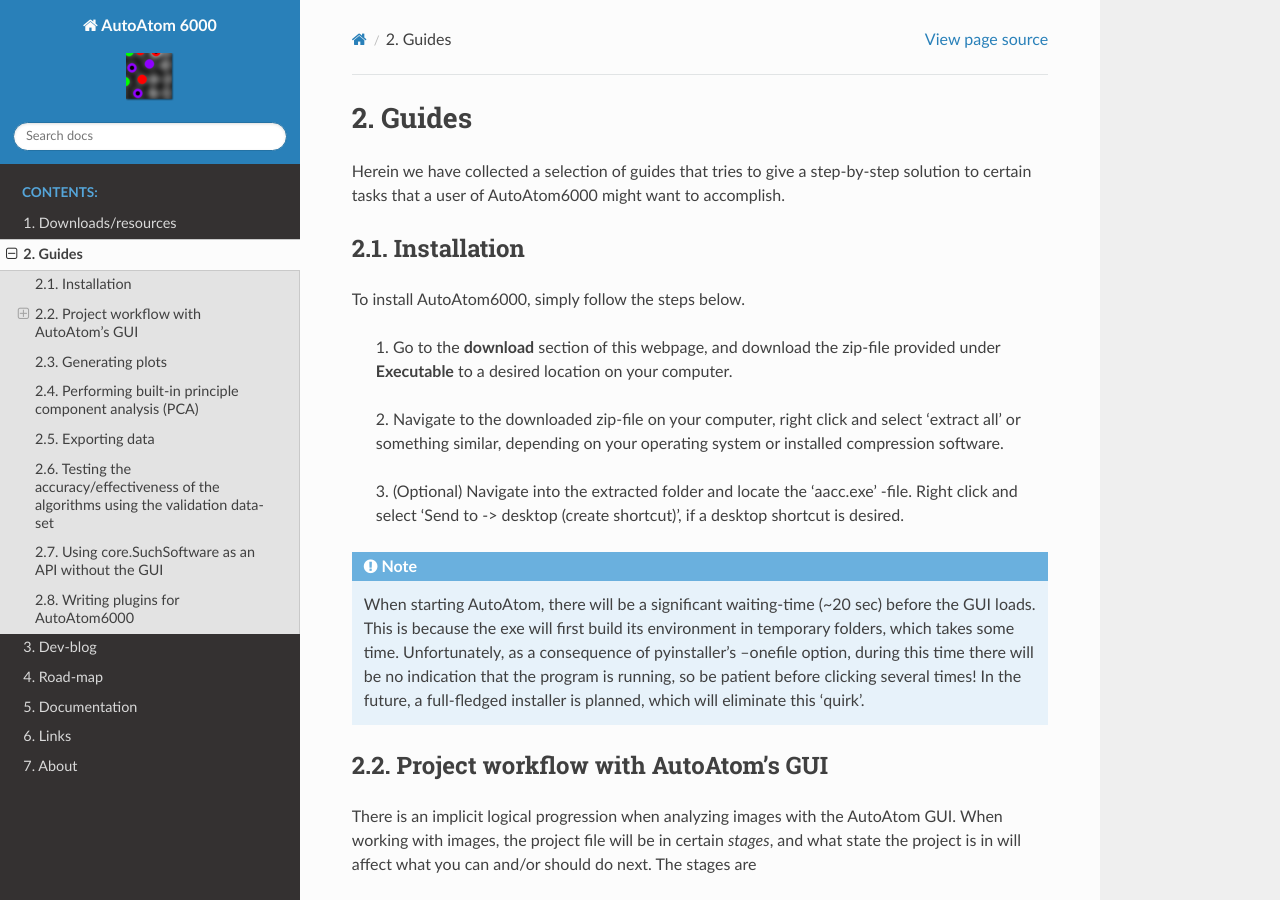
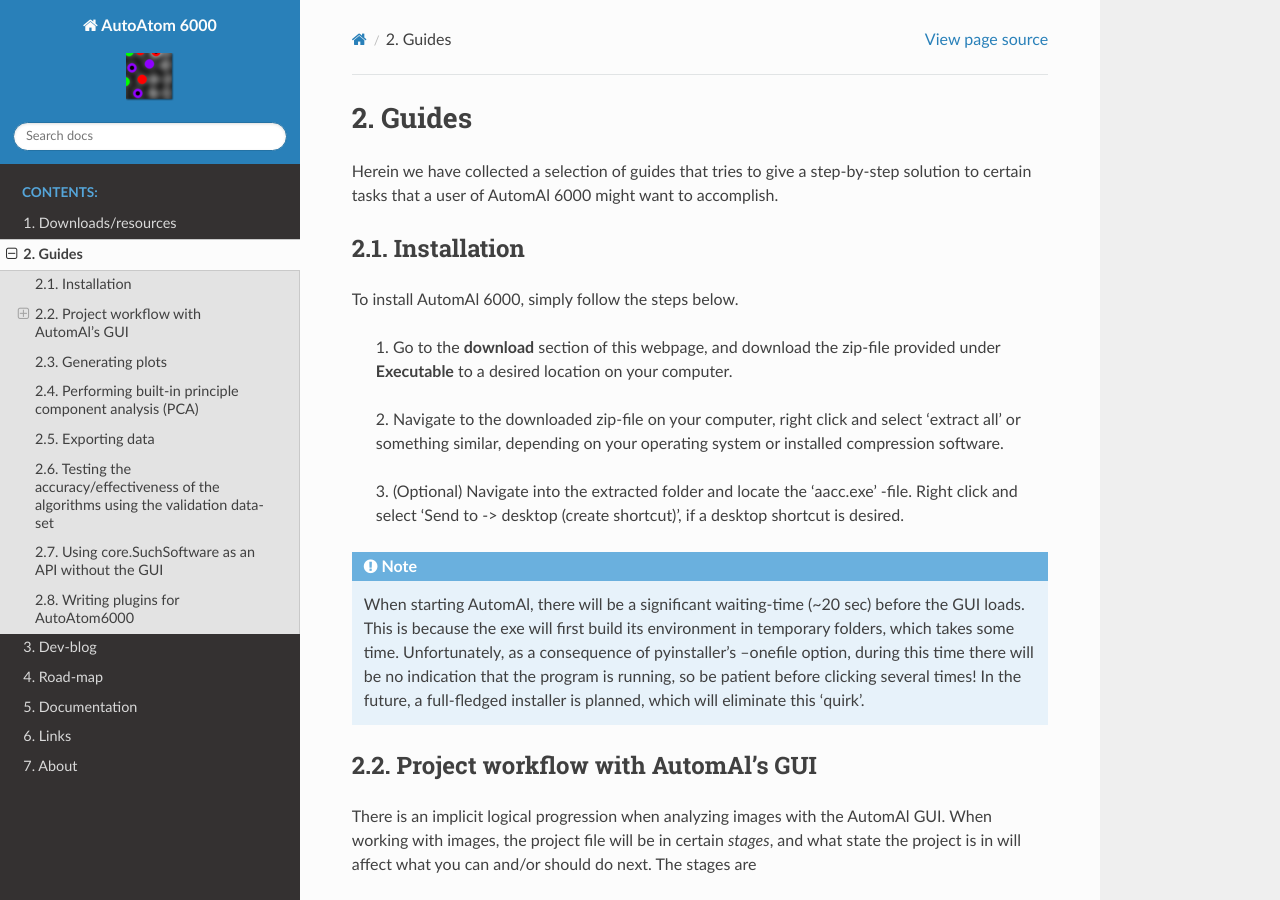
Before and after one commit to Haawk666/AutomAl_6000_thesis_version, a Sphinx documentation site: the page built from Docs/source/guides.rst, in a window 1280 px wide and 900 px high. Built offline with Sphinx 7.4.7 and the Read the Docs theme 2.0.0, drawn with Linux system fonts in a browser that asks for light colours; formulas are drawn with MathJax 3.

Commit message:
doc hotfix

```diff
--- a/Docs/source/guides.rst
+++ b/Docs/source/guides.rst
@@ -2,12 +2,12 @@ Guides
 ---------------------------------------------
 
 Herein we have collected a selection of guides that tries to give a step-by-step solution to certain tasks that a
-user of AutoAtom6000 might want to accomplish.
+user of AutomAl 6000 might want to accomplish.
 
 Installation
 ~~~~~~~~~~~~~~~~~~~~~~~~~~~~~~~~~~~~~~~~~~~~~~
 
-To install AutoAtom6000, simply follow the steps below.
+To install AutomAl 6000, simply follow the steps below.
 
     1. Go to the **download** section of this webpage, and download the zip-file provided under **Executable** to a
     desired location on your computer.
@@ -20,16 +20,16 @@ To install AutoAtom6000, simply follow the steps below.
 
 .. note::
 
-    When starting AutoAtom, there will be a significant waiting-time (\~20 sec) before the GUI loads. This is because
+    When starting AutomAl, there will be a significant waiting-time (\~20 sec) before the GUI loads. This is because
     the exe will first build its environment in temporary folders, which takes some time. Unfortunately, as a
     consequence of pyinstaller's --onefile option, during this time there will be no indication that the program is
     running, so be patient before clicking several times! In the future, a full-fledged installer is planned, which will
     eliminate this 'quirk'.
 
-Project workflow with AutoAtom's GUI
+Project workflow with AutomAl's GUI
 ~~~~~~~~~~~~~~~~~~~~~~~~~~~~~~~~~~~~~~~~~~~~~~
 
-There is an implicit logical progression when analyzing images with the AutoAtom GUI. When working with images, the
+There is an implicit logical progression when analyzing images with the AutomAl GUI. When working with images, the
 project file will be in certain *stages*, and what state the project is in will affect what you can and/or should do
 next. The stages are
 
--- a/Docs/source/index.rst
+++ b/Docs/source/index.rst
@@ -4,10 +4,10 @@
    contain the root `toctree` directive.
 
 ========================================================================
-Welcome to the AutoAtom 6000 home-page!
+Welcome to the AutomAl 6000 home-page!
 ========================================================================
 
-The AutoAtom project is the master-project of student Haakon Tvedt at the department of physics, NTNU.
+The AutomAl project is the master-project of student Haakon Tvedt at the department of physics, NTNU.
 The general aim of the project is to build a software tool to aid in the analysis of HAADF-STEM images,
 initially focused specifically around images of precipitates in the Al-Mg-Si-(Cu) precipitation sequences.
 
```
